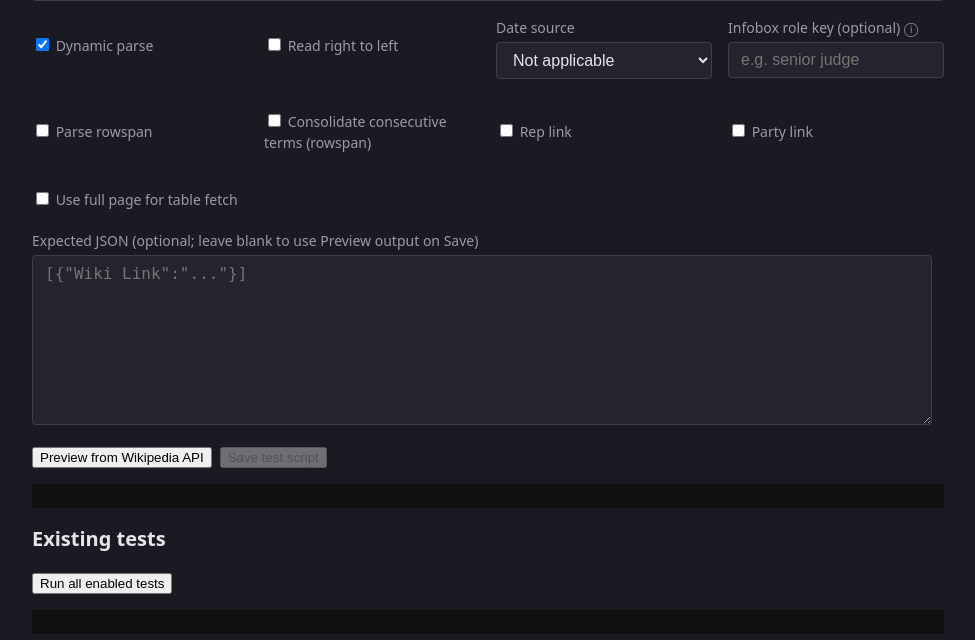
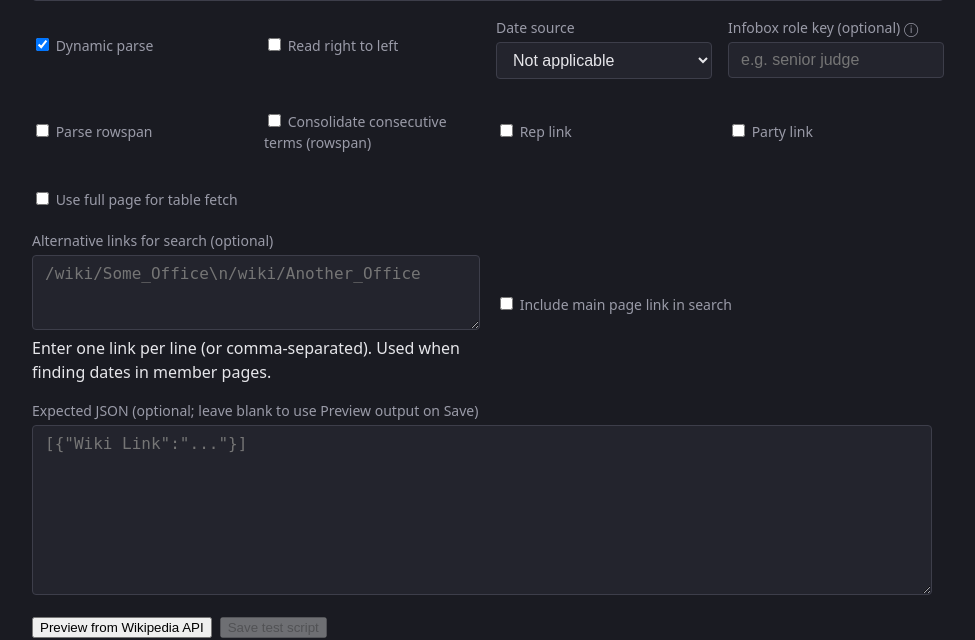
Before and after one commit to wcmchenry3-stack/office_holder_cursor, a FastAPI app: page /test-scripts in a window 1280 px wide. Shown: the part 802-1442 px from the top of the page, without its empty margins (152-1127 px from the left). Run offline with FastAPI, Linux system fonts and the light colour scheme; data that the repository does not hold is empty.

Commit message:
Add alt link fields to test script table config

```diff
--- a/src/main.py
+++ b/src/main.py
@@ -2109,7 +2109,15 @@
                     "infobox_role_key": (tc.get("infobox_role_key") or "").strip(),
                 }
             )
-        office_rows.append({"id": office.get("id"), "name": office.get("name") or "", "table_configs": table_configs})
+        office_rows.append(
+            {
+                "id": office.get("id"),
+                "name": office.get("name") or "",
+                "alt_links": db_offices.list_alt_links(int(office.get("id") or 0)),
+                "alt_link_include_main": bool(office.get("alt_link_include_main")),
+                "table_configs": table_configs,
+            }
+        )
     return JSONResponse({"ok": True, "page": {"id": page.get("id"), "url": page.get("url") or ""}, "offices": office_rows})
 
 
--- a/src/templates/test_scripts.html
+++ b/src/templates/test_scripts.html
@@ -112,6 +112,17 @@
       <div class="form-group checkbox-group"><label><input type="checkbox" id="party_link"> Party link</label></div>
       <div class="form-group checkbox-group"><label><input type="checkbox" id="use_full_page_for_table"> Use full page for table fetch</label></div>
     </div>
+
+    <div class="form-row">
+      <div class="form-group" style="min-width:360px;">
+        <label>Alternative links for search (optional)</label>
+        <textarea id="alt_links" rows="3" placeholder="/wiki/Some_Office\n/wiki/Another_Office"></textarea>
+        <div class="form-note">Enter one link per line (or comma-separated). Used when finding dates in member pages.</div>
+      </div>
+      <div class="form-group checkbox-group" style="align-self:center;">
+        <label><input type="checkbox" id="alt_link_include_main"> Include main page link in search</label>
+      </div>
+    </div>
   </div>
 
   <div class="form-group">
@@ -189,6 +200,10 @@
 function buildConfig() {
   const districtMode = document.getElementById('district_mode').value;
   const dateSource = document.getElementById('date_source').value;
+  const altLinks = (document.getElementById('alt_links').value || '')
+    .split(/[\n,]/)
+    .map((v) => v.trim())
+    .filter(Boolean);
   const base = {
     name: (document.getElementById('table_name').value || '').trim(),
     table_no: n('table_no', 1),
@@ -214,6 +229,8 @@
     party_link: document.getElementById('party_link').checked,
     use_full_page_for_table: document.getElementById('use_full_page_for_table').checked,
     infobox_role_key: (document.getElementById('infobox_role_key').value || "").trim(),
+    alt_links: altLinks,
+    alt_link_include_main: document.getElementById('alt_link_include_main').checked,
   };
   return {...base, ...preservedConfigExtras};
 }
@@ -380,6 +397,9 @@
   document.getElementById('party_link').checked = !!tc.party_link;
   document.getElementById('use_full_page_for_table').checked = !!tc.use_full_page_for_table;
   document.getElementById('infobox_role_key').value = tc.infobox_role_key || '';
+  const officeAltLinks = Array.isArray(office.alt_links) ? office.alt_links : [];
+  document.getElementById('alt_links').value = officeAltLinks.join('\n');
+  document.getElementById('alt_link_include_main').checked = !!office.alt_link_include_main;
   syncTableConfigControls();
   setOfficeTemplateMessage('Copied template values into the form. This test script remains independent from office configs.');
 }
@@ -481,6 +501,9 @@
     document.getElementById('party_link').checked = !!c.party_link;
     document.getElementById('use_full_page_for_table').checked = !!c.use_full_page_for_table;
     document.getElementById('infobox_role_key').value = c.infobox_role_key || '';
+    const testAltLinks = Array.isArray(c.alt_links) ? c.alt_links : [];
+    document.getElementById('alt_links').value = testAltLinks.join('\n');
+    document.getElementById('alt_link_include_main').checked = !!c.alt_link_include_main;
 
     document.getElementById('expected_json').value = t.expected_json ? JSON.stringify(t.expected_json, null, 2) : '';
     document.getElementById('editModeName').textContent = `${t.name || ''} (#${t.id})`;
```
